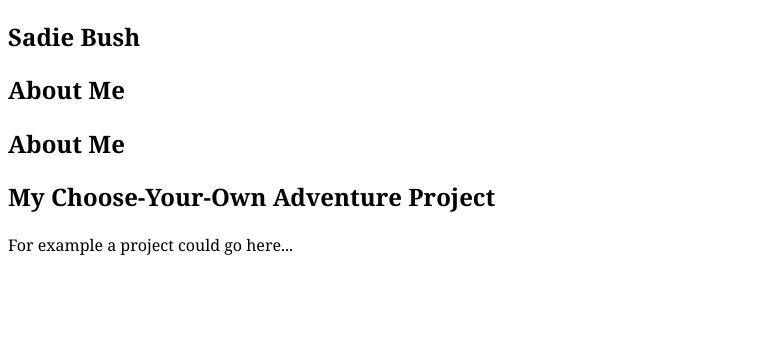
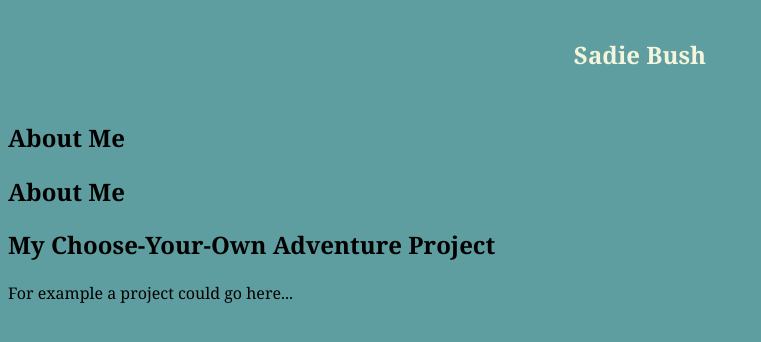
Before and after one commit to IACS-CS/web-design-portfolio-bush912, a website: page public/index.html in a window 1280 px wide. Shown: the whole page, without its empty margins (0-761 px from the left). Drawn offline with Linux system fonts and the light colour scheme.

Commit message:
h1 style

```diff
--- a/public/style.css
+++ b/public/style.css
@@ -2,4 +2,13 @@ body {
   /* Change to something you like, but please do customize the font! */
   font-family: Cambria, Cochin, Georgia, Times, "Times New Roman", serif;
   line-height: 1.4;
+  background-color: cadetblue;
 }
+
+.hero {
+  flex-direction: column;
+  text-align: center;
+  padding: 10px;
+  color:beige;
+
+}
```
